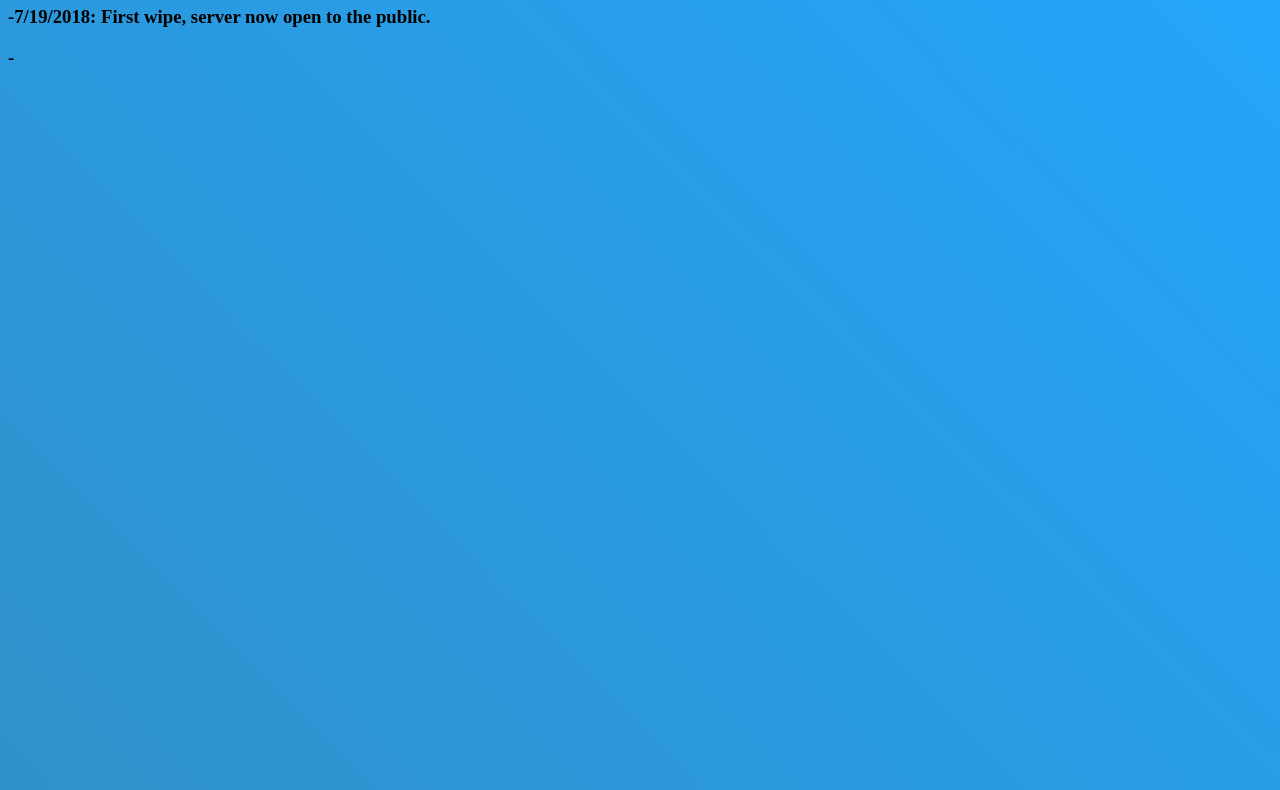
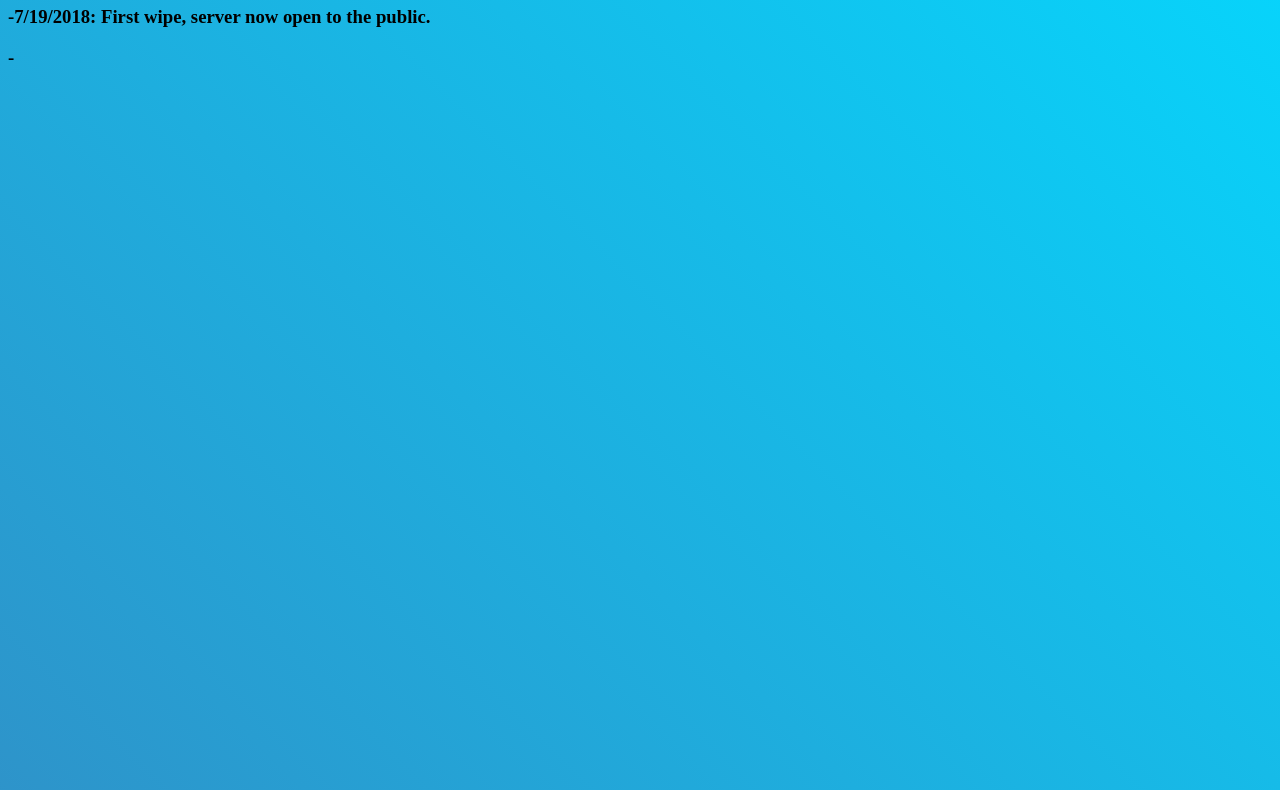
Before and after one commit to Aholicknight/RustyZooWebsiteAndDatabase, a plain HTML site: page index.html in a window 1280 px wide. Shown: the part 188-978 px from the top of the page. Drawn offline with Linux system fonts and the light colour scheme; a web font is replaced by a local one.

Commit message:
more gradient change

```diff
--- a/css/styles.css
+++ b/css/styles.css
@@ -18,7 +18,7 @@
   to{opacity:1;}
 }
 body {
-  background-image: linear-gradient(45deg, #3090C7 ,#23a7ff);
+  background-image: linear-gradient(45deg, #3090C7 ,#04d9ff);
 height: 1080px;
 }
 
```
